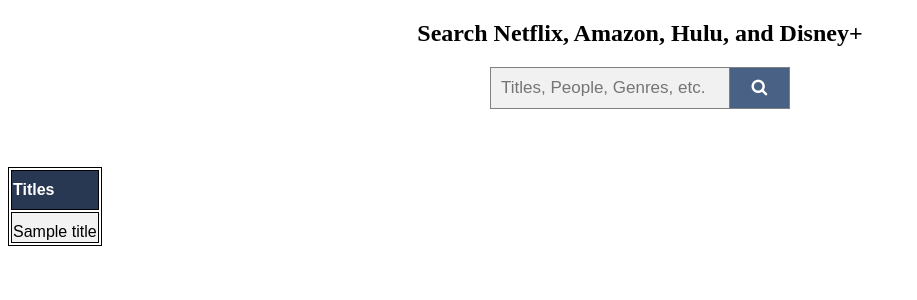
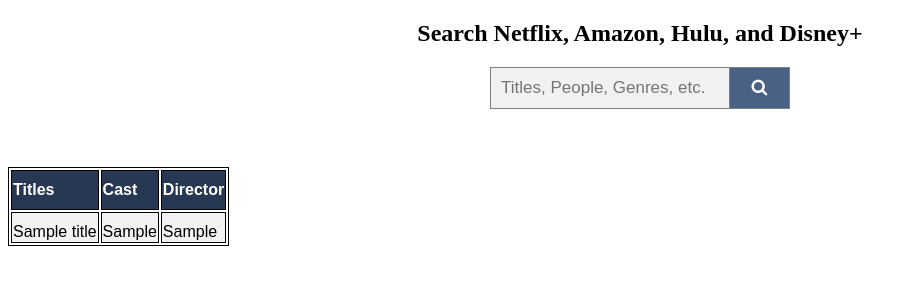
Before and after one commit to JamesMedved/DBM_Project, a Django app: template website/mysite/templates/search.html in a window 1280 px wide. Shown: the top 300 px of the page, without its empty margins (0-917 px from the left). Run offline with Django 4.2, Linux system fonts and the light colour scheme; the template is opened without the code that fills it: values that come from a table or form of the project are taken from there, others are empty; tables that the repository leaves empty hold one stand-in row (values such as "Sample post").

Commit message:
Push for Jimmy

```diff
--- a/website/mysite/static/css/style.css
+++ b/website/mysite/static/css/style.css
@@ -39,7 +39,6 @@ body {
 
 table, th, td {
   border: 1px solid black;
-  width: 100%;
 }
 
 table td {
--- a/website/mysite/templates/search.html
+++ b/website/mysite/templates/search.html
@@ -28,15 +28,15 @@
     <div class="table2">
       <table id="info">
         <tr>
-          <th>
-            Titles
-          </th>
+          <th> Titles </th>
+          <th> Cast </th>
+          <th> Director </th>
         </tr>
         {% for instance in title_set %}
         <tr>
-          <td>
-            {{ instance.name }}
-          </td>
+          <td> {{ instance.name }} </td>
+          <td>{{ instance.cast }} </td>
+          <td>{{ instance.director }} </td>
         </tr>
         {% endfor %}
       </table>
```
Also changed, not shown: website/mysite/db.sqlite3 (deleted).
